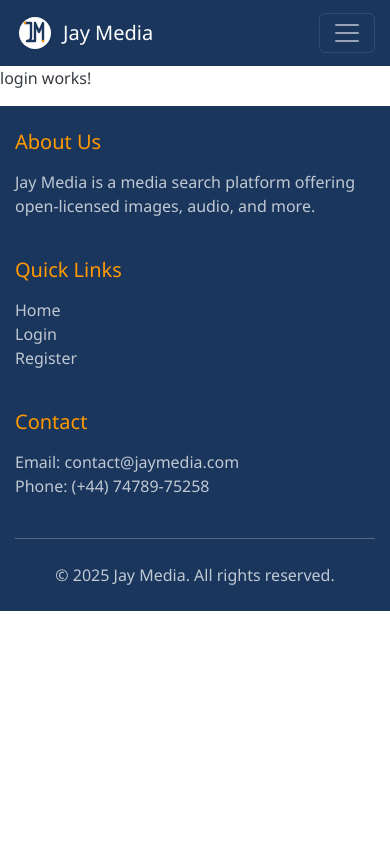
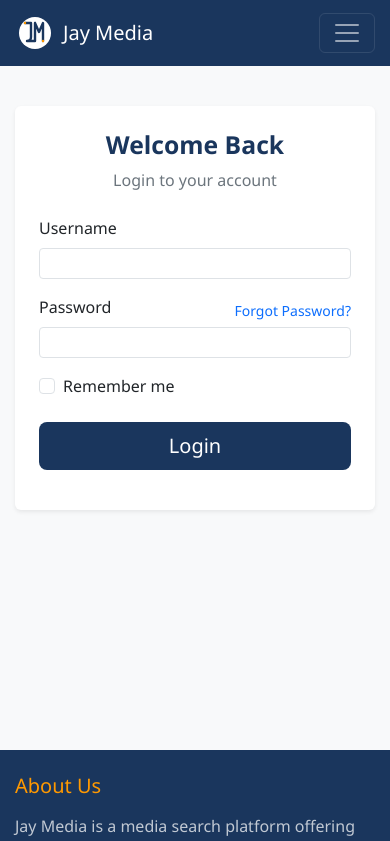
Before and after one commit to Joy-Ese/Jay-Media-WebApp, an Angular app in the folder frontend/JayMedia.Client/: page /login in a window 390 px wide. Shown: the top 841 px of the page. Built offline with nearby package versions, Linux system fonts and the light colour scheme.

Commit message:
finish up login page UI

```diff
--- a/frontend/JayMedia.Client/src/app/app.routes.ts
+++ b/frontend/JayMedia.Client/src/app/app.routes.ts
@@ -6,9 +6,8 @@ import { RegisterComponent } from './pages/register/register.component';
 export const routes: Routes = [
   {
     path: "",
-  redirectTo: "register",
-  // change this back to home.... this is just to be able to view the register page on app reload
-  pathMatch: "full"
+    redirectTo: "home",
+    pathMatch: "full"
   },
   {
     path: "home",
--- a/frontend/JayMedia.Client/src/app/pages/login/login.component.css
+++ b/frontend/JayMedia.Client/src/app/pages/login/login.component.css
@@ -0,0 +1,37 @@
+.auth-container {
+  padding: 80px 0;
+  min-height: calc(100vh - 160px);
+  background-color: #f8f9fa;
+}
+
+.auth-title {
+  color: #1a365d;
+  font-weight: 600;
+}
+
+.auth-subtitle {
+  color: #6c757d;
+  margin-bottom: 0;
+}
+
+.form-control:focus {
+  border-color: #1a365d;
+  box-shadow: 0 0 0 0.25rem rgba(26, 54, 93, 0.25);
+}
+
+.login-btn {
+  background-color: #1a365d;
+  color: white;
+  transition: background-color 0.3s ease;
+}
+
+.login-btn:hover {
+  background-color: #152a46;
+  color: white;
+}
+
+@media (max-width: 767.98px) {
+  .auth-container {
+    padding: 40px 0;
+  }
+}
--- a/frontend/JayMedia.Client/src/app/pages/login/login.component.html
+++ b/frontend/JayMedia.Client/src/app/pages/login/login.component.html
@@ -1 +1,70 @@
-<p>login works!</p>
+<div class="auth-container">
+  <div class="container">
+    <div class="row justify-content-center">
+      <div class="col-md-8 col-lg-6">
+        <div class="card border-0 shadow-sm">
+          <div class="card-body p-4 p-md-5">
+            <div class="text-center mb-4">
+              <h2 class="auth-title">Welcome Back</h2>
+              <p class="auth-subtitle">Login to your account</p>
+            </div>
+
+            <form [formGroup]="loginForm" (ngSubmit)="onSubmit()">
+              <div class="mb-3">
+                <label for="username" class="form-label">Username</label>
+                <input
+                  type="text"
+                  class="form-control form-control-sm"
+                  id="username"
+                  formControlName="username"
+                  [class.is-invalid]="loginForm.get('username')?.invalid && loginForm.get('username')?.touched"
+                >
+                <div class="invalid-feedback" *ngIf="loginForm.get('username')?.errors?.['required'] && loginForm.get('username')?.touched">
+                  Username is required
+                </div>
+                <div class="invalid-feedback" *ngIf="loginForm.get('username')?.errors?.['minlength'] && loginForm.get('username')?.touched">
+                  Username must be at least 2 characters
+                </div>
+              </div>
+
+              <div class="mb-3">
+                <div class="d-flex justify-content-between align-items-center">
+                  <label for="password" class="form-label">Password</label>
+                  <a routerLink="/forgot-password" class="small text-decoration-none">Forgot Password?</a>
+                </div>
+                <input
+                  type="password"
+                  class="form-control form-control-sm"
+                  id="password"
+                  formControlName="password"
+                  [class.is-invalid]="loginForm.get('password')?.invalid && loginForm.get('password')?.touched"
+                >
+                <div class="invalid-feedback" *ngIf="loginForm.get('password')?.errors?.['required'] && loginForm.get('password')?.touched">
+                  Password is required
+                </div>
+                <div class="invalid-feedback" *ngIf="loginForm.get('password')?.errors?.['minlength'] && loginForm.get('password')?.touched">
+                  Password must be at least 6 characters
+                </div>
+              </div>
+
+              <div class="mb-4 form-check">
+                <input type="checkbox" class="form-check-input" id="rememberMe" formControlName="rememberMe">
+                <label class="form-check-label" for="rememberMe">Remember me</label>
+              </div>
+
+              <button type="submit" class="btn btn-lg w-100 mb-3 login-btn">Login</button>
+            </form>
+          </div>
+
+
+        </div>
+
+
+      </div>
+
+
+    </div>
+
+
+  </div>
+</div>
--- a/frontend/JayMedia.Client/src/app/pages/login/login.component.ts
+++ b/frontend/JayMedia.Client/src/app/pages/login/login.component.ts
@@ -1,11 +1,34 @@
+import { CommonModule } from '@angular/common';
 import { Component } from '@angular/core';
+import { FormBuilder, FormGroup, FormsModule, ReactiveFormsModule, Validators } from '@angular/forms';
 
 @Component({
   selector: 'app-login',
-  imports: [],
+  imports: [
+    FormsModule,
+    ReactiveFormsModule,
+    CommonModule,
+  ],
   templateUrl: './login.component.html',
   styleUrl: './login.component.css'
 })
 export class LoginComponent {
+  loginForm: FormGroup;
 
+  constructor(private fb: FormBuilder) {
+    this.loginForm = this.fb.group({
+      username: ["", [Validators.required, Validators.minLength(2)]],
+      password: ["", [Validators.required, Validators.minLength(6)]],
+      rememberMe: [false]
+    });
+  }
+
+  onSubmit() {
+    if (this.loginForm.valid) {
+      console.log("Login form submitted", this.loginForm.value);
+      // Consume login endpoint here ansd implement logic
+    } else {
+      this.loginForm.markAllAsTouched();
+    }
+  }
 }
--- a/frontend/JayMedia.Client/src/app/pages/register/register.component.css
+++ b/frontend/JayMedia.Client/src/app/pages/register/register.component.css
@@ -30,16 +30,6 @@
   color: white;
 }
 
-.login-link {
-  color: #1a365d;
-  text-decoration: none;
-  font-weight: 500;
-}
-
-.login-link:hover {
-  text-decoration: underline;
-}
-
 .terms-link {
   color: #ff9900;
   text-decoration: none;
--- a/frontend/JayMedia.Client/src/app/pages/register/register.component.html
+++ b/frontend/JayMedia.Client/src/app/pages/register/register.component.html
@@ -129,10 +129,6 @@
               </div>
 
               <button type="submit" class="btn btn-lg w-100 mb-3 register-btn">Register</button>
-
-              <div class="text-center">
-                <p class="mb-0">Already have an account? <a routerLink="/login" class="login-link">Login</a></p>
-              </div>
             </form>
           </div>
         </div>
```
